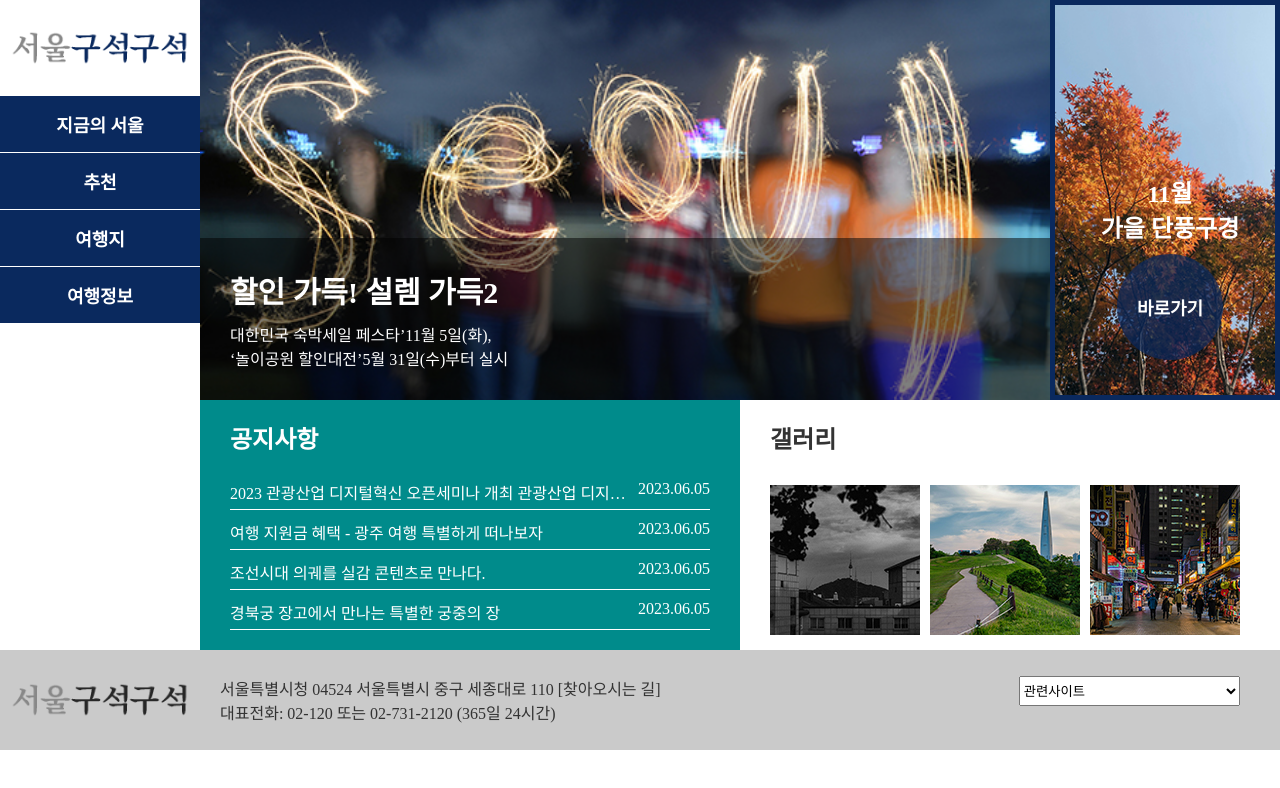
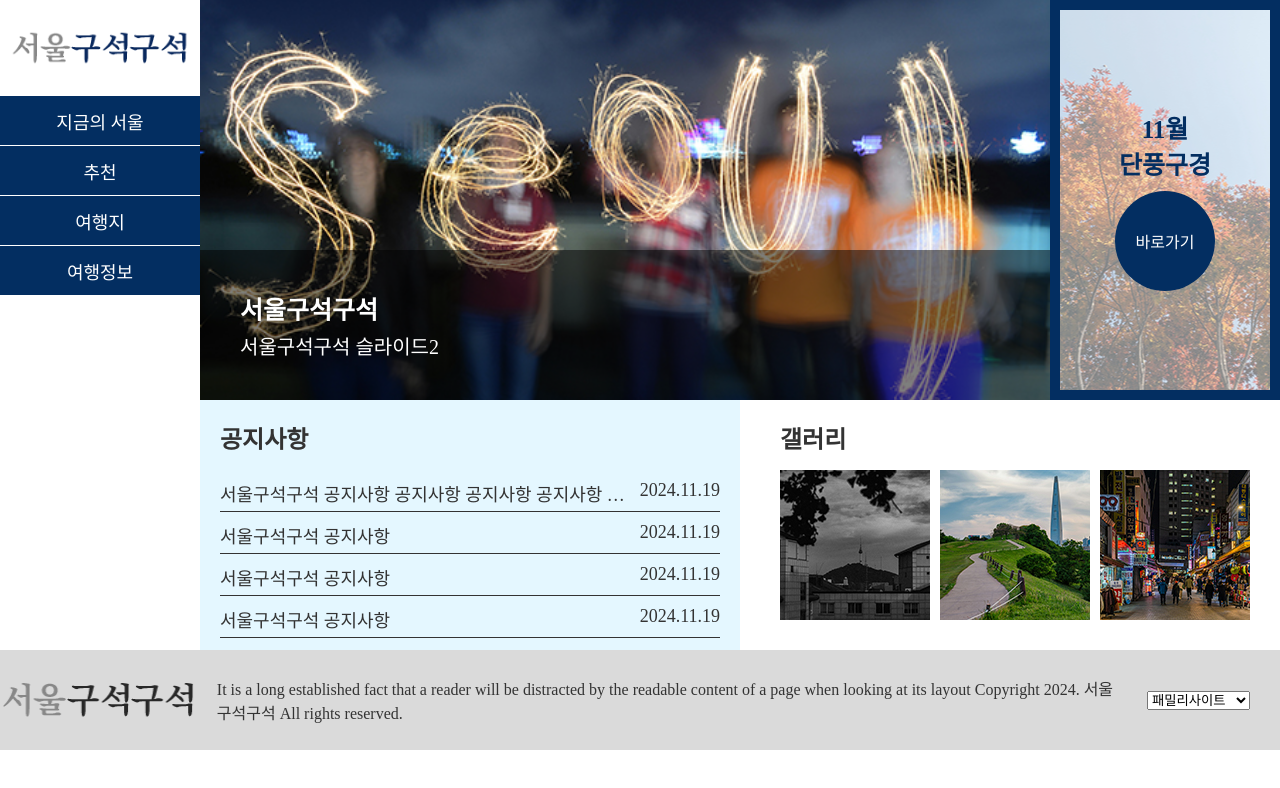
Before and after one commit to kimziyeon/webDesign-D2, a plain HTML site: page index.html in a window 1280 px wide. Drawn offline with Linux system fonts and the light colour scheme.

Commit message:
20241119 재연습

```diff
--- a/css/style.css
+++ b/css/style.css
@@ -1,8 +1,8 @@
 @charset "utf-8";
 
 * {
+    margin: 0;
     padding: 0;
-    margin: 0;
     box-sizing: border-box;
 }
 
@@ -13,6 +13,7 @@ li {
 a {
     text-decoration: none;
     color: inherit;
+    display: block;
 }
 
 img {
@@ -26,10 +27,8 @@ body {
 }
 
 .wrap {
-    height: 750px;
-    min-width: 1000px;
+    width: 100%;
     position: relative;
-    overflow: hidden;
 }
 
 .top {
@@ -42,69 +41,66 @@ header {
     width: 200px;
 }
 
-
 header>a {
-    display: block;
-    padding: 30px 10px;
+    width: 200px;
+    margin: 30px 0;
+    padding: 0 10px;
 }
-
 
 nav {
     width: 200px;
-    background-color: #0a295e;
-    color: #fff;
     text-align: center;
 }
 
 nav>ul {}
 
-nav>ul>li {}
+nav>ul>li {
+    width: 100%;
+}
 
 nav>ul>li>a {
-    display: block;
+    color: #fff;
+    background-color: #032e61;
+    height: 50px;
+    align-content: center;
+    border-bottom: 1px solid #fff;
     font-size: 18px;
-    font-weight: bold;
-    padding: 15px 0;
-    border-bottom: 1px solid #fff;
 }
 
-nav>ul>li:hover>a,
-nav>ul>li>a.on {
-    background-color: darkcyan;
+nav>ul>li>a.on,
+nav>ul>li:hover>a {
+    background-color: #dadada;
+    color: #333;
+}
+
+.sub {
+    display: none;
+}
+
+.sub>li {
+    width: 100%;
+}
+
+.sub>li>a {
+    height: 50px;
+    align-content: center;
+    color: #032e61;
+    background-color: #e4f7ff;
+}
+
+
+.sub>li>a.on,
+.sub>li:hover>a {
+    background-color: #fff;
 }
 
 
 
-
-.sub {
-    background-color: #fff;
-    color: #0a295e;
-    display: none;
+main {
+    width: calc(100% - 200px);
 }
 
-.sub>li {}
-
-.sub>li>a {
-    display: block;
-    padding: 10px 0;
-}
-
-.sub>li:hover>a,
-.sub>li>a.on {
-    background-color: rgb(188, 221, 221);
-}
-
-
-
-
-.main {
-    width: calc(100% - 200px);
-    height: 650px;
-}
-
-
-
-.con01 {
+.con1 {
     width: 100%;
     height: 400px;
     display: flex;
@@ -112,207 +108,197 @@ nav>ul>li>a.on {
 
 .slide {
     width: calc(100% - 230px);
-    background-color: darkcyan;
+    height: 100%;
     position: relative;
     overflow: hidden;
 }
 
 .slide>ul {
     width: 300%;
-    height: 400px;
+    height: 100%;
     display: flex;
     position: absolute;
     left: 0;
     top: 0;
-    /* transform: translateX(); */
-
+    z-index: 1;
 }
 
 .slide>ul>li {
     width: calc(100% / 3);
-    height: 400px;
+    height: 100%;
 }
 
 .slide>ul>li>a {
-    display: block;
     width: 100%;
     height: 100%;
     align-content: end;
-    color: #fff;
 }
 
 .slide .s_text {
-    display: block;
     background-color: rgb(0, 0, 0, 0.5);
-    padding: 30px;
+    color: #fff;
+    padding: 40px;
 }
 
-.slide .s_text>h3 {
-    font-size: 30px;
-    margin-bottom: 10px;
+.slide .s_text>h2 {
+    font-size: 25px;
 }
 
+.slide .s_text>p {
+    font-size: 20px;
+    margin-top: 5px;
+}
 
 .slide .s1 {
-    background: url(/images/slide01.jpg) no-repeat center/cover;
+    background: url(/images/slide01.jpg)no-repeat center/cover;
 }
 
 .slide .s2 {
-    background: url(/images/slide02.jpg) no-repeat center/cover;
+    background: url(/images/slide02.jpg)no-repeat center/cover;
+
 }
 
 .slide .s3 {
-    background: url(/images/slide03.jpg) no-repeat center/cover;
+    background: url(/images/slide03.jpg)no-repeat center/cover;
 
 }
 
 
+.bann {
+    width: 230px;
+    background: url(/images/banner.jpg)no-repeat center/cover;
+}
 
+.bann>a {
+    width: 100%;
+    height: 100%;
+    align-content: center;
+    text-align: center;
+    background-color: rgb(255, 255, 255, 0.5);
+    border: 10px solid #032e61;
+    transition: 0.5s;
+}
 
+.bann>a>h3 {
+    font-size: 25px;
+    color: #032e61;
+}
 
+.bann>a>h3>span {
+    display: block;
+}
 
+.bann>a>p {
+    display: inline-block;
+    background-color: #032e61;
+    color: #fff;
+    width: 100px;
+    height: 100px;
+    align-content: center;
+    border-radius: 50%;
+    margin-top: 10px;
+    transition: 0.5s;
 
-.banner {
-    width: 230px;
-    background-color: darkgray;
-    position: relative;
+}
+
+.bann>a:hover {
+    background: none;
+
+}
+
+.bann>a:hover>p {
+    background-color: #fff;
+    color: #032e61;
 }
 
 
-.banner>a {
-    display: block;
-    width: 100%;
-    height: 100%;
-    text-align: center;
-    background: url(/images/banner.jpg)no-repeat center/cover;
-    border: 5px solid #0a295e;
-    color: #fff;
-
-}
-
-.banner .b_text {
-    width: 100%;
-    position: absolute;
-    bottom: 10%;
-}
-
-.banner .b_text>h2 {}
-
-.banner .b_text>h2>span {
-    display: block;
-}
-
-
-.banner .b_text>p {
-    display: inline-block;
-    background-color: rgb(10, 41, 94, 0.7);
-    font-weight: bold;
-    font-size: 18px;
-    padding: 40px 20px;
-    margin-top: 10px;
-    border-radius: 50%;
-}
-
-
-.banner:hover .b_text>p {
-    background-color: rgb(10, 41, 94);
-
-}
-
-
-
-.con02 {
+.con2 {
     width: 100%;
     height: 250px;
     display: flex;
+    gap: 20px;
 }
 
-.con02 h2 {
+.con2 h3 {
     font-size: 24px;
-    padding: 10px 0;
+    padding: 20px 20px 10px;
 }
 
 .notice {
-    background-color: darkcyan;
     width: 50%;
-    color: #fff;
-    padding: 10px 30px;
+    height: 100%;
+    background-color: #e4f7ff;
 }
 
 
 .notice>ul {
-    margin-top: 10px;
-
+    width: 100%;
+    padding: 5px 20px 0;
 }
 
 .notice>ul>li {
+    padding: 5px 0;
     margin: 5px 0;
-    padding: 5px 0;
-    border-bottom: 1px solid #fff;
+    border-bottom: 1px solid #333;
+}
+
+.notice>ul>li:hover {
+    color: gray;
+    border-bottom: 1px solid gray;
 
 }
 
 .notice>ul>li>a {
     display: flex;
     justify-content: space-between;
+    gap: 10px;
+    font-size: 18px;
 }
 
-
 .notice .tt {
-    white-space: nowrap;
     overflow: hidden;
     text-overflow: ellipsis;
+    white-space: nowrap;
 }
-
-
-
-
-
-
 
 .gall {
     width: 50%;
-    padding: 10px 30px;
+    height: 100%;
 }
 
 .gall>ul {
+    width: 100%;
+    padding: 5px 20px 0;
     display: flex;
     gap: 10px;
-    margin-top: 20px;
 }
+
+.gall>ul>li {}
 
 footer {
     width: 100%;
     height: 100px;
-    background-color: #cacaca;
+    background-color: #dadada;
     display: flex;
     align-items: center;
+    padding-right: 30px;
+    gap: 20px;
+
 }
 
-
-
 footer>a {
-    display: block;
     width: 200px;
-    height: 100px;
+    height: 100%;
     align-content: center;
-    padding: 0 10px;
 }
 
-footer .f_right {
+footer .f_innner {
     width: calc(100% - 200px);
+    height: 100%;
     display: flex;
-    padding: 0 20px;
-}
+    align-items: center;
+    gap: 20px;
 
-footer .f_right .add {
-    width: calc(100% - 230px);
-}
-
-footer .f_right .famm {
-    width: 230px;
-    height: 30px;
-    margin: 0 20px;
 }
 
 .pop {
@@ -320,30 +306,31 @@ footer .f_right .famm {
     height: 100%;
     background-color: rgb(0, 0, 0, 0.5);
     position: absolute;
+    top: 0;
     left: 0;
-    top: 0;
+    z-index: 999;
     display: none;
+
 }
 
 .pop .p_inner {
-    width: 500px;
-    height: 350px;
+    width: 450px;
+    height: 400px;
     background-color: #fff;
+    text-align: center;
     border-radius: 10px;
+    padding: 40px;
     position: absolute;
     top: 50%;
     left: 50%;
     transform: translate(-50%, -50%);
-    padding: 20px;
-    text-align: center;
 }
 
-.pop .p_inner>h2 {
-    margin: 20px 0;
-}
+.pop .p_inner>h2 {}
 
 .pop .p_inner>p {
-    line-height: 23px;
+    margin-top: 20px;
+    line-height: 25px;
 }
 
 .pop .p_inner .pop_off {
@@ -354,5 +341,5 @@ footer .f_right .famm {
 }
 
 .pop .p_inner .pop_off:hover {
-    color: darkcyan;
+    color: #dadada;
 }
--- a/index.html
+++ b/index.html
@@ -12,12 +12,9 @@
 
 <body>
     <div class="wrap">
-
         <div class="top">
             <header>
-                <a href="#">
-                    <img src="/images/logo_h.png" alt="서울구석구석">
-                </a>
+                <a href="#"><img src="/images/logo_h.png" alt="서울구석구석"></a>
                 <nav>
                     <ul>
                         <li><a href="#">지금의 서울</a>
@@ -33,7 +30,6 @@
                                 <li><a href="#">테마코스</a></li>
                                 <li><a href="#">도보해설관광</a></li>
                                 <li><a href="#">한류관광</a></li>
-
                             </ul>
                         </li>
                         <li><a href="#">여행지</a>
@@ -42,7 +38,6 @@
                                 <li><a href="#">엔터테인먼트</a></li>
                                 <li><a href="#">음식</a></li>
                                 <li><a href="#">게스트하우스</a></li>
-
                             </ul>
                         </li>
 
@@ -51,130 +46,117 @@
                                 <li><a href="#">가이드북&지도</a></li>
                                 <li><a href="#">시티투어버스</a></li>
                                 <li><a href="#">날씨</a></li>
-
                             </ul>
                         </li>
+
                     </ul>
                 </nav>
             </header>
-
-
-            <div class="main">
-                <div class="con01">
+            <main>
+                <div class="con1">
                     <div class="slide">
                         <ul>
                             <li class="s1">
                                 <a href="#">
                                     <div class="s_text">
-                                        <h3>할인 가득! 설렘 가득1</h3>
-                                        <p>
-                                            대한민국 숙박세일 페스타’11월 4일(월),<br>
-                                            ‘놀이공원 할인대전’5월 31일(수)부터 실시
-                                        </p>
+                                        <h2>서울구석구석</h2>
+                                        <p>서울구석구석 슬라이드1</p>
                                     </div>
                                 </a>
                             </li>
                             <li class="s2">
                                 <a href="#">
                                     <div class="s_text">
-                                        <h3>할인 가득! 설렘 가득2</h3>
-                                        <p>
-                                            대한민국 숙박세일 페스타’11월 5일(화),<br>
-                                            ‘놀이공원 할인대전’5월 31일(수)부터 실시
-                                        </p>
+                                        <h2>서울구석구석</h2>
+                                        <p>서울구석구석 슬라이드2</p>
                                     </div>
                                 </a>
                             </li>
                             <li class="s3">
                                 <a href="#">
                                     <div class="s_text">
-                                        <h3>할인 가득! 설렘 가득3</h3>
-                                        <p>
-                                            대한민국 숙박세일 페스타’11월 4일(월),<br>
-                                            ‘놀이공원 할인대전’5월 31일(수)부터 실시
-                                        </p>
+                                        <h2>서울구석구석</h2>
+                                        <p>서울구석구석 슬라이드3</p>
                                     </div>
                                 </a>
                             </li>
                         </ul>
                     </div>
-                    <div class="banner">
+                    <div class="bann">
                         <a href="#">
-                            <div class="b_text">
-                                <h2>11월<span>가을 단풍구경</span></h2>
-                                <p>바로가기</p>
-                            </div>
+                            <h3>11월<span>단풍구경</span></h3>
+                            <p>바로가기</p>
                         </a>
                     </div>
                 </div>
-                <div class="con02">
+                <div class="con2">
                     <div class="notice">
-                        <h2><a href="#">공지사항</a></h2>
+                        <a href="#">
+                            <h3>공지사항</h3>
+                        </a>
                         <ul>
                             <li class="pop_on"><a href="#">
-                                    <div class="tt">2023 관광산업 디지털혁신 오픈세미나 개최 관광산업 디지털혁신 오픈세미나 개최</div>
-                                    <div class="dt">2023.06.05</div>
+                                    <div class="tt">서울구석구석 공지사항 공지사항 공지사항 공지사항 공지사항</div>
+                                    <div class="dt">2024.11.19</div>
                                 </a>
                             </li>
                             <li><a href="#">
-                                    <div class="tt">여행 지원금 혜택 - 광주 여행 특별하게 떠나보자</div>
-                                    <div>2023.06.05</div>
+                                    <div class="tt">서울구석구석 공지사항</div>
+                                    <div class="dt">2024.11.19</div>
                                 </a>
                             </li>
                             <li><a href="#">
-                                    <div class="tt">조선시대 의궤를 실감 콘텐츠로 만나다.</div>
-                                    <div>2023.06.05</div>
+                                    <div class="tt">서울구석구석 공지사항</div>
+                                    <div class="dt">2024.11.19</div>
                                 </a>
                             </li>
                             <li><a href="#">
-                                    <div class="tt">경북궁 장고에서 만나는 특별한 궁중의 장</div>
-                                    <div>2023.06.05</div>
+                                    <div class="tt">서울구석구석 공지사항</div>
+                                    <div class="dt">2024.11.19</div>
                                 </a>
                             </li>
                         </ul>
                     </div>
                     <div class="gall">
-                        <h2><a href="#">갤러리</a></h2>
+                        <a href="#">
+                            <h3>갤러리</h3>
+                        </a>
                         <ul>
-                            <li><a href="#"><img src="/images/gall01.jpg" alt="남산 서울타워 흑백이미지"></a></li>
-                            <li><a href="#"><img src="/images/gall02.jpg" alt="잠실 롯데타워 이미지"></a></li>
-                            <li><a href="#"><img src="/images/gall03.jpg" alt="서울 밤 길거리 이미지"></a></li>
+                            <li><a href="#"><img src="/images/gall01.jpg" alt="남산타워가 보이는 흑백이미지"></a></li>
+                            <li><a href="#"><img src="/images/gall02.jpg" alt="푸른 잔디가 있는 길 뒤로 롯데타워가 보이는 이미지"></a></li>
+                            <li><a href="#"><img src="/images/gall03.jpg" alt="늦은 밤 어두움속에서 간판이 빛나고 있는 이미지"></a></li>
                         </ul>
                     </div>
                 </div>
-            </div>
+            </main>
         </div>
         <footer>
-            <a href="#">
-                <img src="/images/logo_f.png" alt="서울구석구석">
-            </a>
-            <div class="f_right">
-                <ul class="add">
-                    <li>
-                        서울특별시청 04524 서울특별시 중구 세종대로 110 [찾아오시는 길]
-                    </li>
-                    <li>
-                        대표전화: 02-120 또는 02-731-2120 (365일 24시간)
-                    </li>
-                </ul>
-                <select class="famm">
-                    <option>관련사이트</option>
-                    <option value="1">서울시청 사이트</option>
-                    <option value="2">서울특별시 중구 사이트</option>
-                    <option value="3">서울특별시 송파구 사이트</option>
-                </select>
+            <a href="#"><img src="/images/logo_f.png" alt="서울구석구석"></a>
+            <div class="f_innner">
+                <div class="copy">
+                    It is a long established fact that a reader will be distracted by the readable content of a page
+                    when
+                    looking at its layout
+                    Copyright 2024. 서울구석구석 All rights reserved.
+                </div>
+                <div class="famm">
+                    <select>
+                        <option>패밀리사이트</option>
+                        <option value="1">패밀리사이트1</option>
+                        <option value="2">패밀리사이트2</option>
+                        <option value="3">패밀리사이트3</option>
+                    </select>
+                </div>
             </div>
         </footer>
-
         <div class="pop">
             <div class="p_inner">
                 <h2>서울구석구석 공지사항</h2>
                 <p>
-                    안녕하세요! 서울구석구석 운영팀입니다.<br>
-                    여러분들에게 소식을 전해드릴 공지사항을 안내해드립니다.<br>
-                    서울구석구석에서는 다양한 이벤트를 진행하고 있습니다.<br>
-                    현재는 서울의 명소 중 하나를 방문하여 사진을 찍고,<br>
-                    SNS에 게시하는 이벤트가 진행 중입니다. 참여하신 분들 중 추첨을 통해 푸짐한 상품을 드립니다.
+                    가장 최상단의 조상 요소를 만날 때까지 이 과정이 반복되면서 요소 각각에 할당된 핸들러가 동작합니다.
+                    이벤트가 제일 깊은 곳에 있는 요소에서 시작해 부모요소를 거슬러 올라가며 발생하는 모양이 마치 물속 거품(bubble)과 닮았기 때문입니다.
+                    클릭 이벤트를 중단하고, 호출한 곳으로 되돌아 가라~라는 의미.
+                    a를 클릭했을 때, 부모의 요소도 클릭한것 처럼 처리가 되기때문에
                 </p>
                 <div class="pop_off">
                     close X
```
Also changed, not shown: js/script.js (+3 -13 lines), 1 other file.
